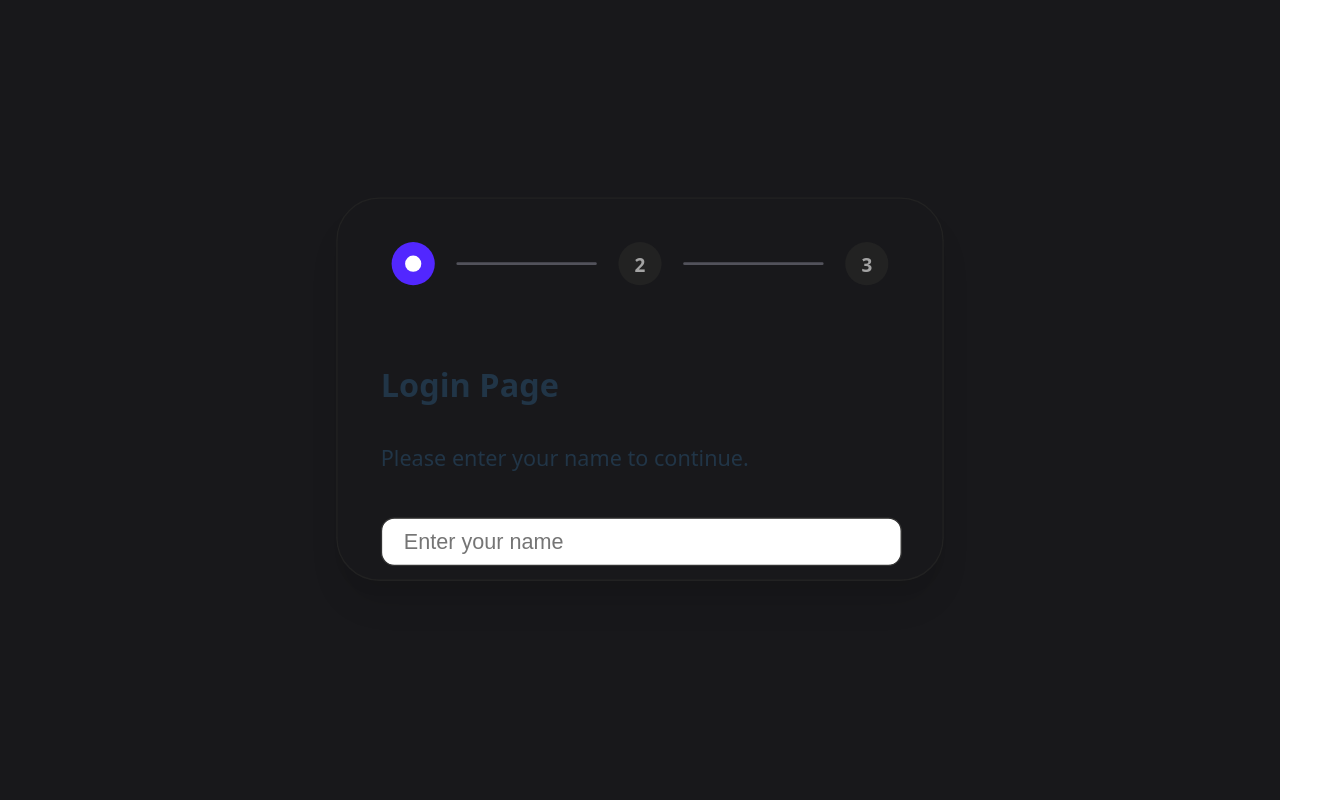
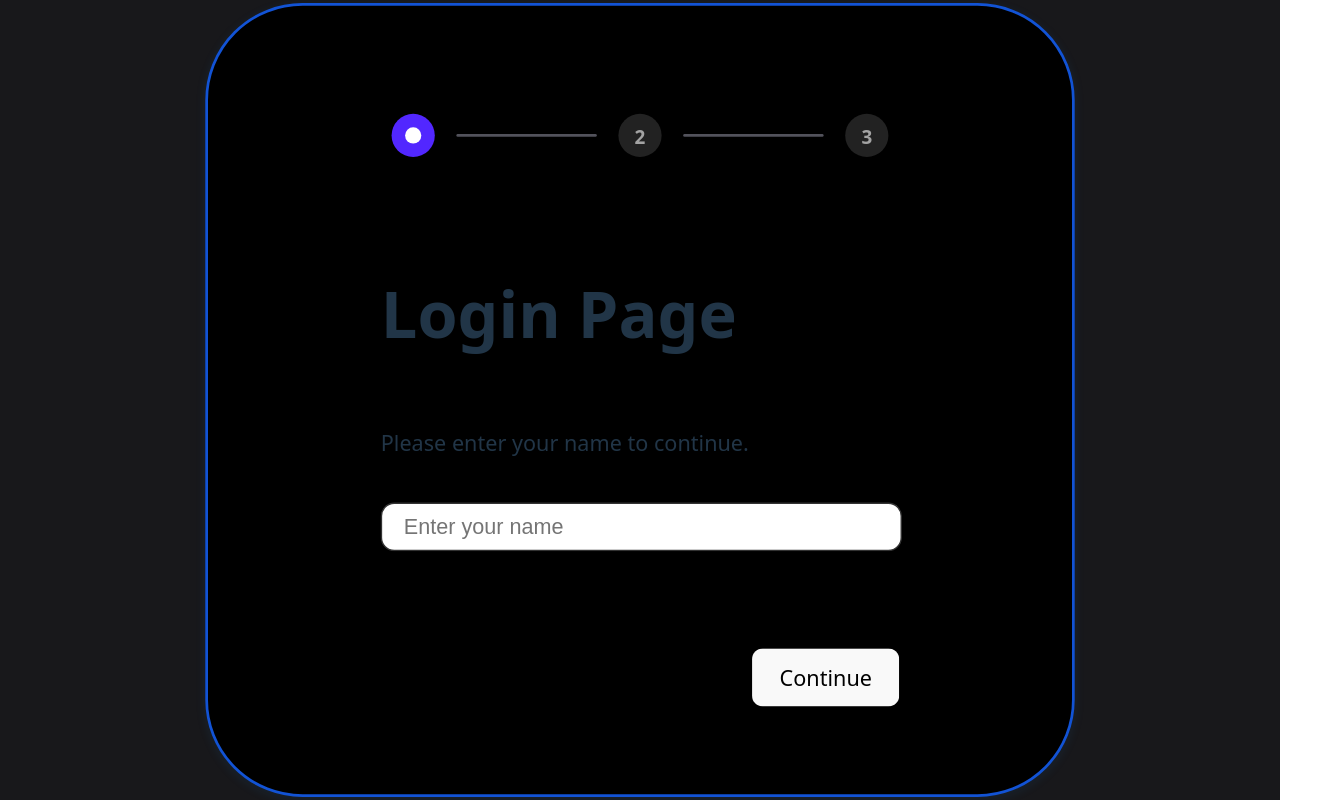
Before and after one commit to Jaysurieya/resume-parser, a React (Vite) app: page / in a window 1280 px wide. Shown: the whole page, 1320 px wide, since content can reach past the window. Built offline with nearby package versions, Linux system fonts and the light colour scheme.

Commit message:
Login-page

```diff
--- a/src/components/Login.jsx
+++ b/src/components/Login.jsx
@@ -9,19 +9,36 @@ export default function Login() {
   const [password, setPassword] = useState("");
 
   return (
-    <div style={{ transform: "scale(1.35)", maxWidth: 600, width: "100%", padding: "48px 32px 64px 32px" }}>
+    <div style={{
+      transform: "scale(1.35)",
+      maxWidth: 400,
+      width: "100%",
+      padding: "32px 120px 32px",
+      minHeight: 520,
+      border: '2px solid rgb(18, 83, 213)',
+      borderRadius: '72px',
+      background: 'black',
+      margin: 'auto',
+      marginTop: 60,
+      marginBottom: 60,
+      boxShadow: '0 2px 8px rgba(26, 139, 225, 0.1)',
+      display: 'flex',
+      flexDirection: 'column',
+      justifyContent: 'space-between',
+      alignItems: 'center',
+    }}>
       <Stepper
         initialStep={1}
-        nextButtonProps={{ as: RoundedSlideButton, className: "group" }}
+        nextButtonProps={{ as: RoundedSlideButton, className: "group", style: { marginTop: 32, marginBottom: 32 } }}
         nextButtonText="Continue"
-        backButtonProps={{ as: RoundedSlideButton, className: "group" }}
+        backButtonProps={{ as: RoundedSlideButton, className: "group", style: { marginTop: 32, marginBottom: 32 } }}
         backButtonText="Back"
       >
         <Step>
-          <h2>
+          <h2 style={{fontSize:"3rem"}} >
             <BlurText text="Login Page" />
           </h2>
-          <p>
+          <p style={{fontSize:"1rem"}} >
             <BlurText text="Please enter your name to continue." />
           </p>
           <input
@@ -33,7 +50,7 @@ export default function Login() {
           />
         </Step>
         <Step>
-          <h2>
+          <h2 style={{fontSize:"3rem"}} >
             <BlurText text="Email Address" />
           </h2>
           <p>
@@ -48,7 +65,7 @@ export default function Login() {
           />
         </Step>
         <Step>
-          <h2>
+          <h2 style={{fontSize:"3rem"}} >
             <BlurText text="Password" />
           </h2>
           <p>
--- a/src/components/Stepper/Stepper.jsx
+++ b/src/components/Stepper/Stepper.jsx
@@ -63,7 +63,7 @@ export default function Stepper({
     <div className="outer-container" {...rest}>
       <div
         className={`step-circle-container ${stepCircleContainerClassName}`}
-        style={{ border: "1px solid #222" }}
+        style={{}}
       >
         <div className={`step-indicator-row ${stepContainerClassName}`}>
           {stepsArray.map((_, index) => {
```
